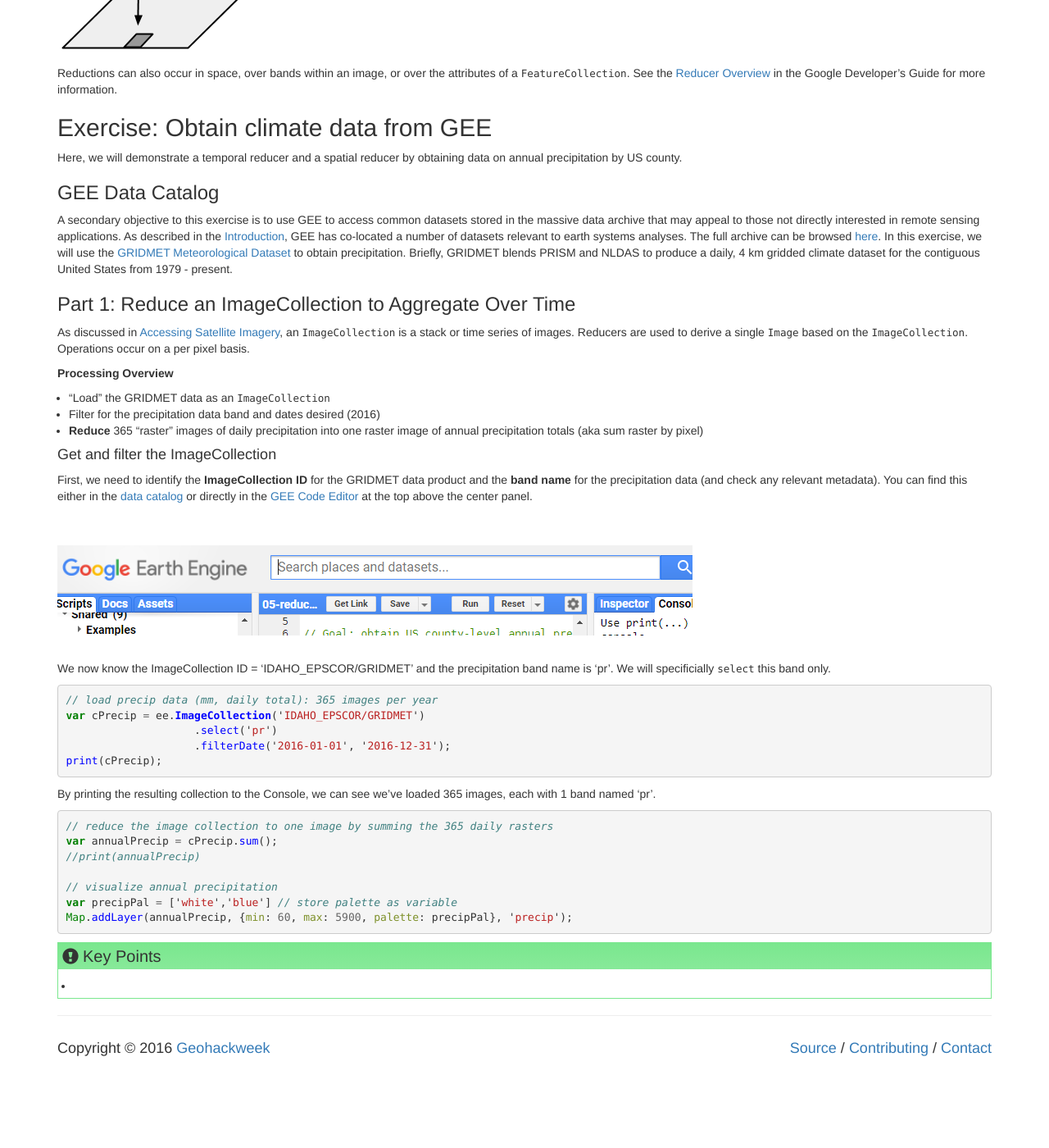
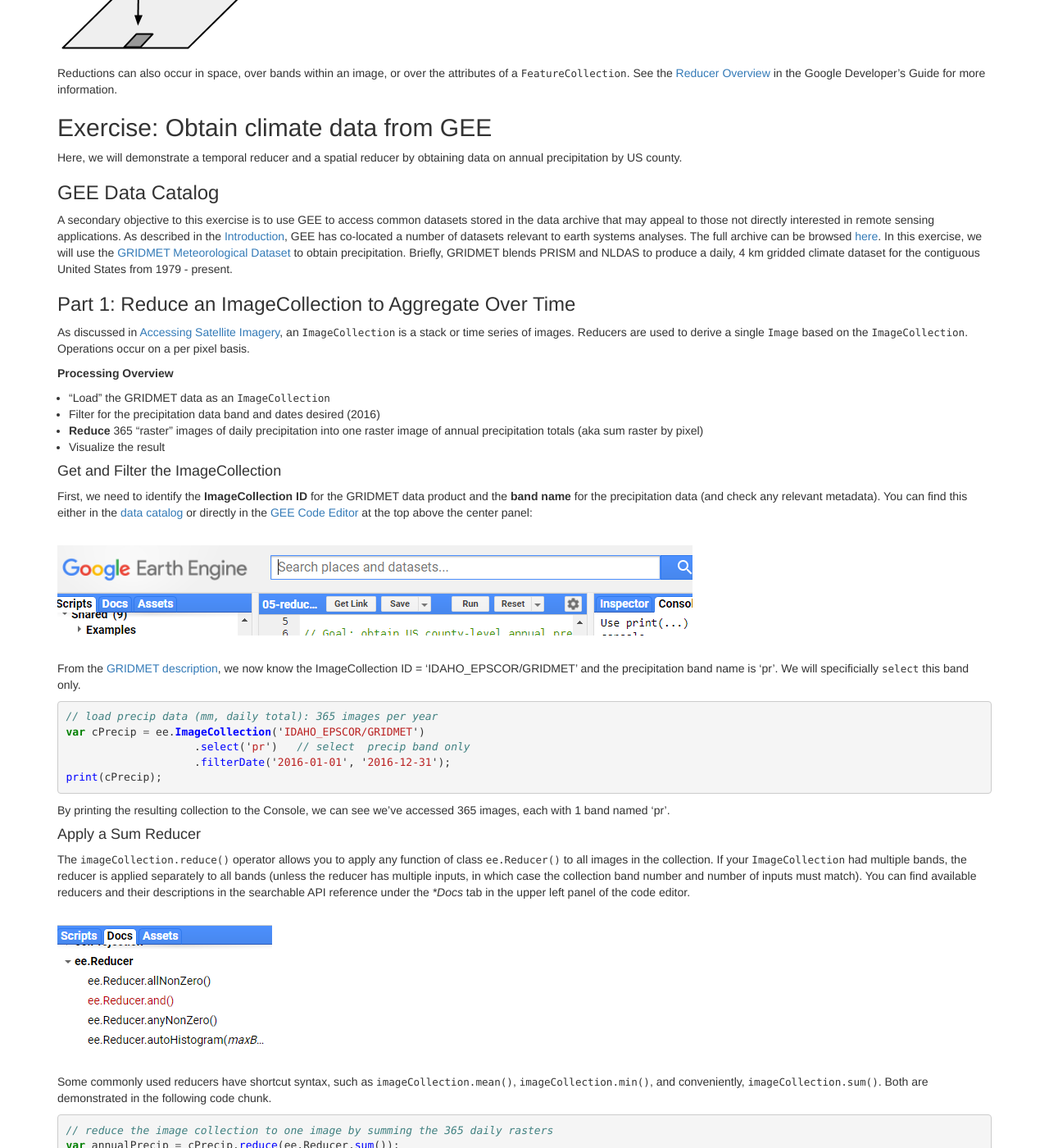
Before and after one commit to geohackweek/GoogleEarthEngine, a Jekyll site: the page built from _episodes/05-reducers.md, in a window 1280 px wide and 1400 px high, scrolled down 749 px. Shown: the whole window at 82% size. Built offline with Jekyll 4.4.1, drawn with Linux system fonts in a browser that asks for light colours; before the commit the page ends 2048 px from its top, so only the background shows below that; some of the changed text lies outside the part shown.

Commit message:
drafted episode 5 part 1

```diff
--- a/_episodes/05-reducers.md
+++ b/_episodes/05-reducers.md
@@ -24,7 +24,7 @@ Reductions can also occur in space, over bands within an image, or over the attr
 Here, we will demonstrate a temporal reducer and a spatial reducer by obtaining data on annual precipitation by US county.
 
 ### GEE Data Catalog
-A secondary objective to this exercise is to use GEE to access common datasets stored in the massive data archive that may appeal to those not directly interested in remote sensing applications. As described in the [Introduction](https://geohackweek.github.io/GoogleEarthEngine/01-introduction/), GEE has co-located a number of datasets relevant to earth systems analyses. The full archive can be browsed [here](https://code.earthengine.google.com/datasets/). In this exercise, we will use the [GRIDMET Meteorological Dataset](https://code.earthengine.google.com/dataset/IDAHO_EPSCOR/GRIDMET)  to obtain precipitation. Briefly, GRIDMET blends PRISM and NLDAS to produce a daily, 4 km gridded climate dataset for the contiguous United States from 1979 - present.
+A secondary objective to this exercise is to use GEE to access common datasets stored in the data archive that may appeal to those not directly interested in remote sensing applications. As described in the [Introduction](https://geohackweek.github.io/GoogleEarthEngine/01-introduction/), GEE has co-located a number of datasets relevant to earth systems analyses. The full archive can be browsed [here](https://code.earthengine.google.com/datasets/). In this exercise, we will use the [GRIDMET Meteorological Dataset](https://code.earthengine.google.com/dataset/IDAHO_EPSCOR/GRIDMET) to obtain precipitation. Briefly, GRIDMET blends PRISM and NLDAS to produce a daily, 4 km gridded climate dataset for the contiguous United States from 1979 - present.
 
 ### Part 1: Reduce an ImageCollection to Aggregate Over Time
 As discussed in [Accessing Satellite Imagery](https://geohackweek.github.io/GoogleEarthEngine/03-load-imagery/), an `ImageCollection` is a stack or time series of images. Reducers are used to derive a single `Image` based on the `ImageCollection`. Operations occur on a per pixel basis.
@@ -34,33 +34,52 @@ As discussed in [Accessing Satellite Imagery](https://geohackweek.github.io/Goog
 * "Load" the GRIDMET data as an `ImageCollection`
 * Filter for the precipitation data band and dates desired (2016)
 * **Reduce** 365 "raster" images of daily precipitation into one raster image of annual precipitation totals (aka sum raster by pixel)
+* Visualize the result
 
-#### Get and filter the ImageCollection
-First, we need to identify the **ImageCollection ID** for the GRIDMET data product and the **band name** for the precipitation data (and check any relevant metadata). You can find this either in the [data catalog](https://code.earthengine.google.com/datasets/) or directly in the [GEE Code Editor](https://code.earthengine.google.com/) at the top above  the center panel.
+#### Get and Filter the ImageCollection
+First, we need to identify the **ImageCollection ID** for the GRIDMET data product and the **band name** for the precipitation data (and check any relevant metadata). You can find this either in the [data catalog](https://code.earthengine.google.com/datasets/) or directly in the [GEE Code Editor](https://code.earthengine.google.com/) at the top above  the center panel:
 
-<br><br>
+<br>
 <img src="../fig/codeEditor_datasetSearch2.png" border = "10">
 <br><br>
 
-We now know the ImageCollection ID = 'IDAHO_EPSCOR/GRIDMET' and the precipitation band name is 'pr'. We will specificially `select` this band only.
+From the [GRIDMET description](https://code.earthengine.google.com/dataset/IDAHO_EPSCOR/GRIDMET), we now know the ImageCollection ID = 'IDAHO_EPSCOR/GRIDMET' and the precipitation band name is 'pr'. We will specificially `select` this band only.
 
 {% highlight javascript %}
 // load precip data (mm, daily total): 365 images per year
 var cPrecip = ee.ImageCollection('IDAHO_EPSCOR/GRIDMET')
-                    .select('pr')
+                    .select('pr')   // select  precip band only
                     .filterDate('2016-01-01', '2016-12-31');
 print(cPrecip);
 {% endhighlight %}
 
 
-By printing the resulting collection to the Console, we can see we've loaded 365 images, each with 1 band named 'pr'.
+By printing the resulting collection to the Console, we can see we've accessed 365 images, each with 1 band named 'pr'.
+
+#### Apply a Sum Reducer
+The `imageCollection.reduce()` operator allows you to apply any function of class `ee.Reducer()` to all images in the collection. If your `ImageCollection` had multiple bands, the reducer is applied separately to all bands (unless the reducer has multiple inputs, in which case the collection band number and number of inputs must match). You can find available reducers and their descriptions in the searchable API reference under the **Docs* tab in the upper left panel of the code editor.
+
+<br>
+<img src="../fig/05_reducerMenu.png" border = "10">
+<br><br>
+
+Some commonly used reducers have shortcut syntax, such as `imageCollection.mean()`, `imageCollection.min()`, and conveniently, `imageCollection.sum()`. Both are demonstrated in the following code chunk.
 
 {% highlight javascript %}
 // reduce the image collection to one image by summing the 365 daily rasters
+var annualPrecip = cPrecip.reduce(ee.Reducer.sum());
+print(annualPrecip);
+
+// using equivalent "shortcut" notation available for some common stats:
 var annualPrecip = cPrecip.sum();
-//print(annualPrecip)
 
-// visualize annual precipitation
+// visualize annual precipitation --------------------------------------
 var precipPal = ['white','blue'] // store palette as variable
-Map.addLayer(annualPrecip, {min: 60, max: 5900, palette: precipPal}, 'precip');
+Map.addLayer(annualPrecip, {min: 0, max: 3000, palette: precipPal}, 'precip');
 {% endhighlight %}
+
+<br>
+<img src="../fig/05_annualPrecipMap.png" border = "10">
+<br><br>
+
+### Part 2: Spatial Reducer: Get Image Statistics By Regions
```
Also changed, not shown: fig/05_annualPrecipMap.PNG (added), fig/05_reducerMenu.PNG (added).
